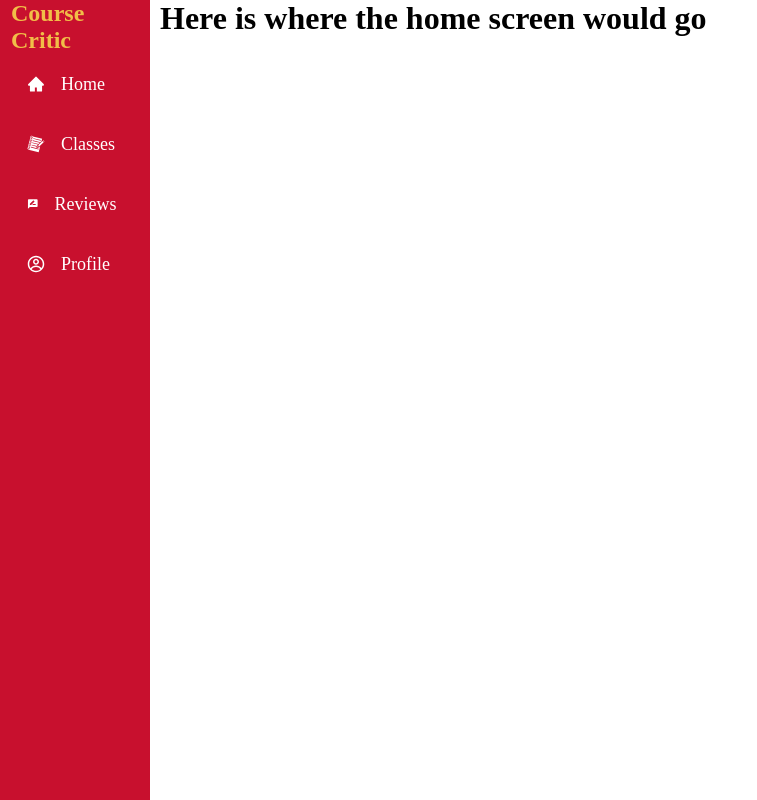
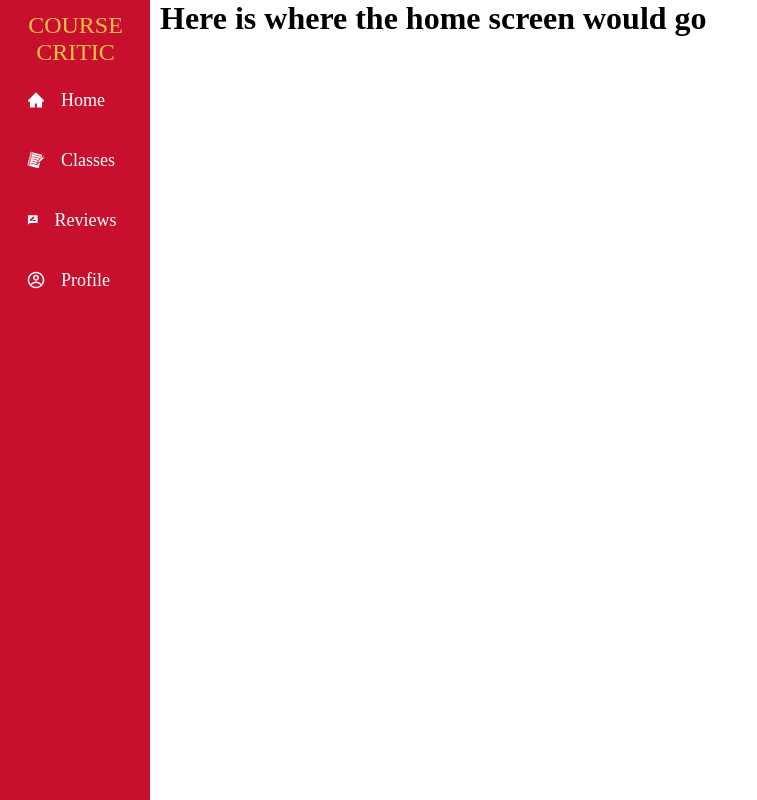
Before and after one commit to Drake-Dodson/course-critic, a React (Create React App) app in the folder 319-course-critic-ui/: page / in a window 1280 px wide. Shown: the whole page, without its empty margins (0-757 px from the left). Built offline with nearby package versions, Linux system fonts and the light colour scheme.

Commit message:
Buttons now highlight dark red and then stay yellow when clicked

```diff
--- a/319-course-critic-ui/src/components/Sidebar/Sidebar.css
+++ b/319-course-critic-ui/src/components/Sidebar/Sidebar.css
@@ -7,16 +7,30 @@
 }
 
 .navbar-title{
-    font-size: 16;
+
+    position: absolute;
+    width: 107px;
+    height: 31px;
+    left: 22px;
+    top: 12px;
+
+    font-family: Alice;
+    font-style: normal;
+    font-weight: normal;
+    font-size: 24px;
+    line-height: 27px;
+    text-align: center;
+    text-transform: uppercase;
+
+    /* ISU Yellow */
+
     color: #F1BE48;
-    align-items: center;
-    list-style: none;
 }
 
 .nav-menu{
     background: #C8102E;
-
-    position: absolute;
+/*
+    position: absolute; */
     display: flex;
     width: 150px;
     height: 100vh;
@@ -60,10 +74,15 @@
 }
 
 .nav-text a:hover {
+    background-color: #960820;
+}
+
+.nav-text a:focus {
     background-color: #F1BE48;
 }
 
 .nav-menu-items {
+    padding-top: 70px;
     background-color: #C8102E;
 }
 
--- a/319-course-critic-ui/src/components/Sidebar/Sidebar.js
+++ b/319-course-critic-ui/src/components/Sidebar/Sidebar.js
@@ -9,12 +9,6 @@ function Sidebar() {
         <>
             <nav className='nav-menu active'>
                 <ul className='nav-menu-items'>
-                    <li className='navbar-title'>
-                        <h1>
-                            Course <br/>
-                            Critic
-                        </h1>
-                    </li>
                     {SidebarData.map((item, index) => {
                         return (
                             <li key={index} className={item.cName}>
@@ -27,6 +21,10 @@ function Sidebar() {
                     })}
                 </ul>
             </nav>
+            <h1 className='navbar-title'>
+                Course <br/>
+                Critic
+            </h1>
         </>
     );
 }
```
